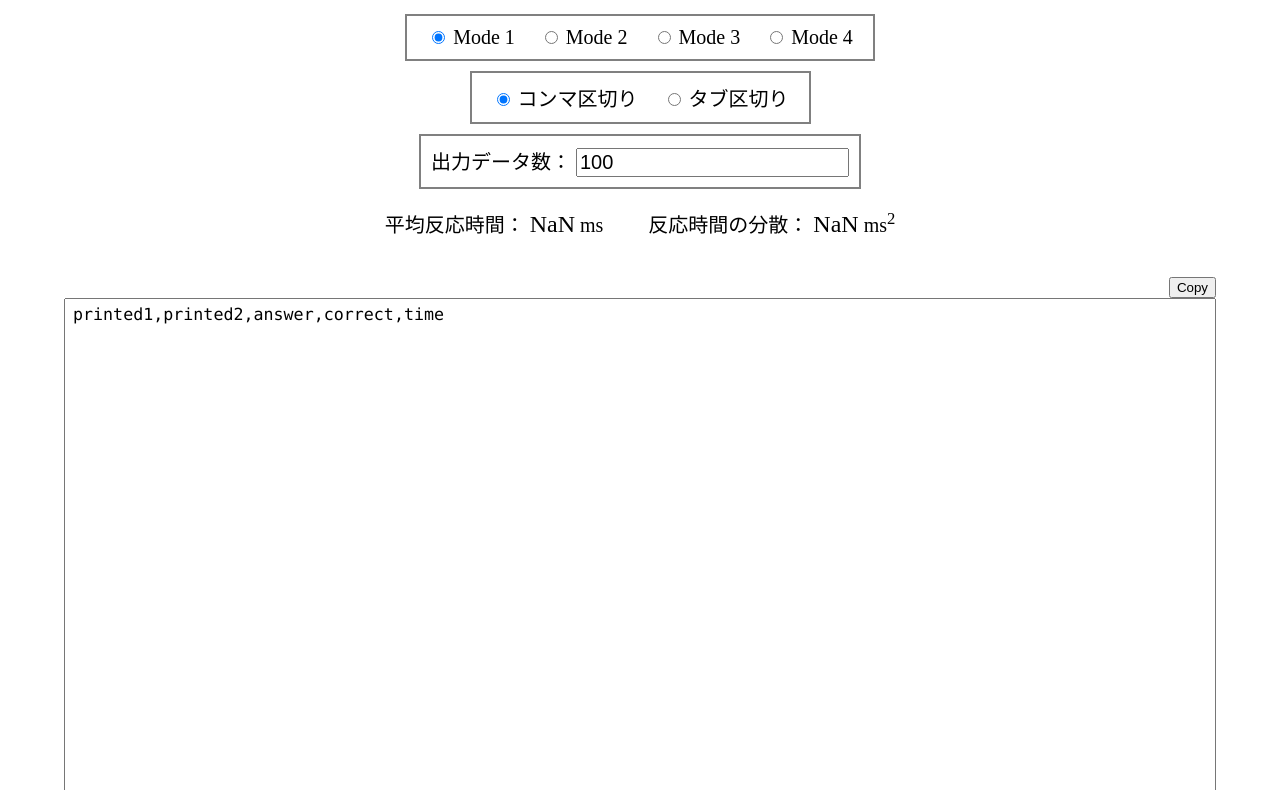
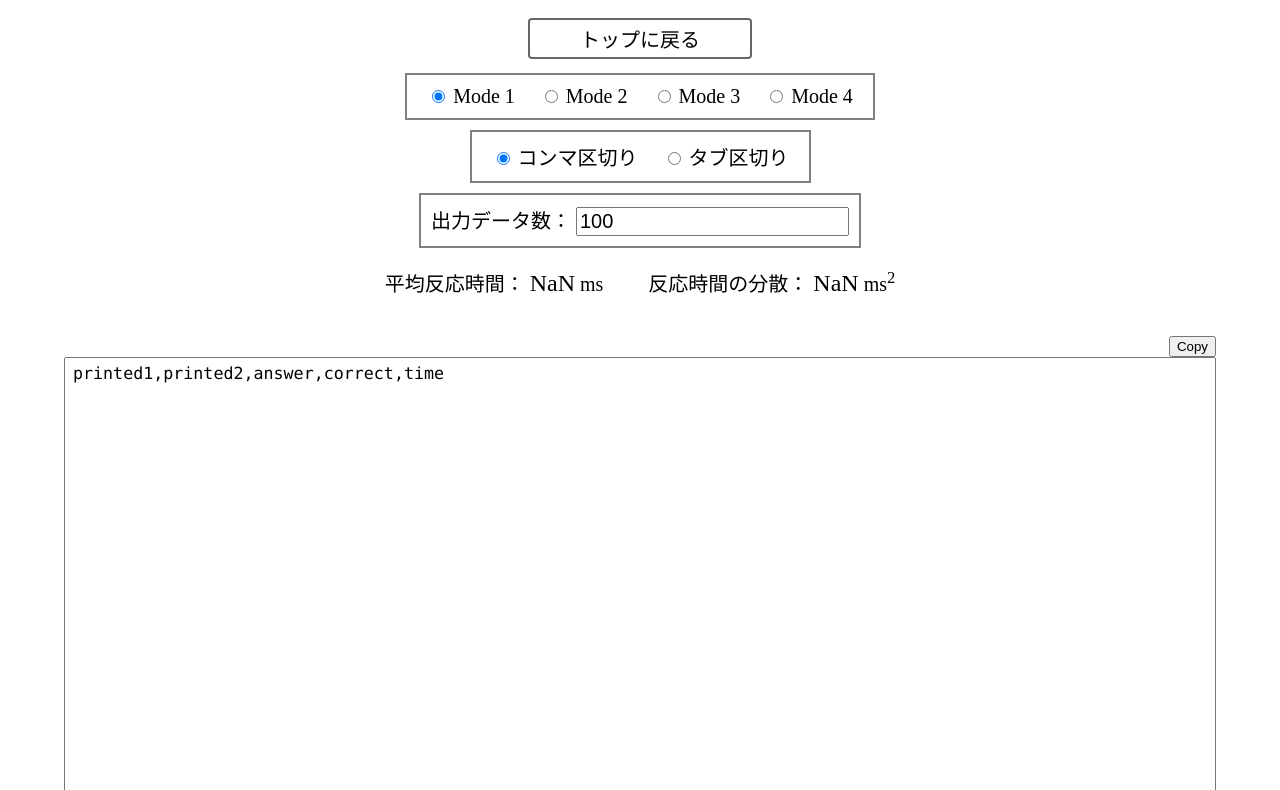
Before and after one commit to Raclamusi/reaction-time-tester, a plain HTML site: page records.html in a window 1280 px wide. Shown: the part 98-888 px from the top of the page. Drawn offline with Linux system fonts and the light colour scheme.

Commit message:
記録画面に「トップに戻る」ボタンを追加

```diff
--- a/records.html
+++ b/records.html
@@ -14,6 +14,9 @@
                 <h1>計測の記録</h1>
             </div>
             <div>
+                <div>
+                    <a href="./" class="button">トップに戻る</a>
+                </div>
                 <div class="option radioButtons">
                     <span>
                         <input type="radio" id="mode1" name="mode" value="1" checked>
```
